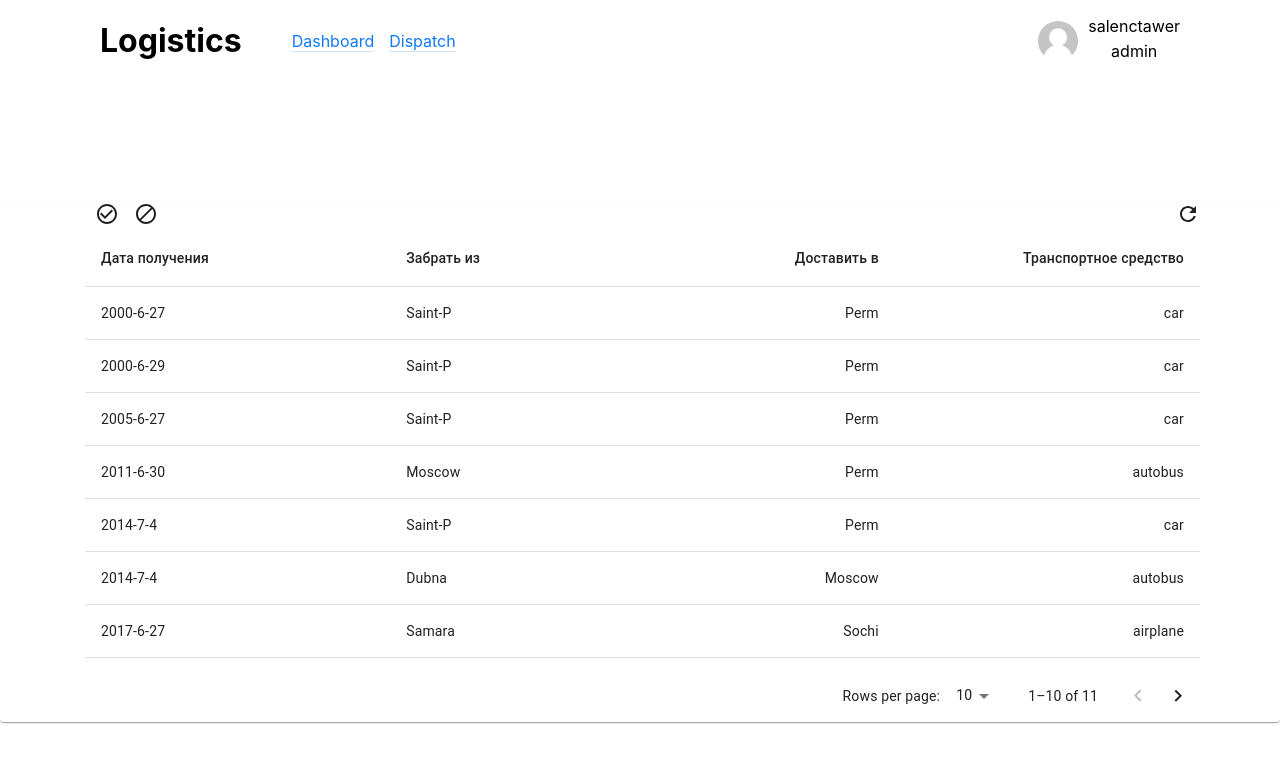
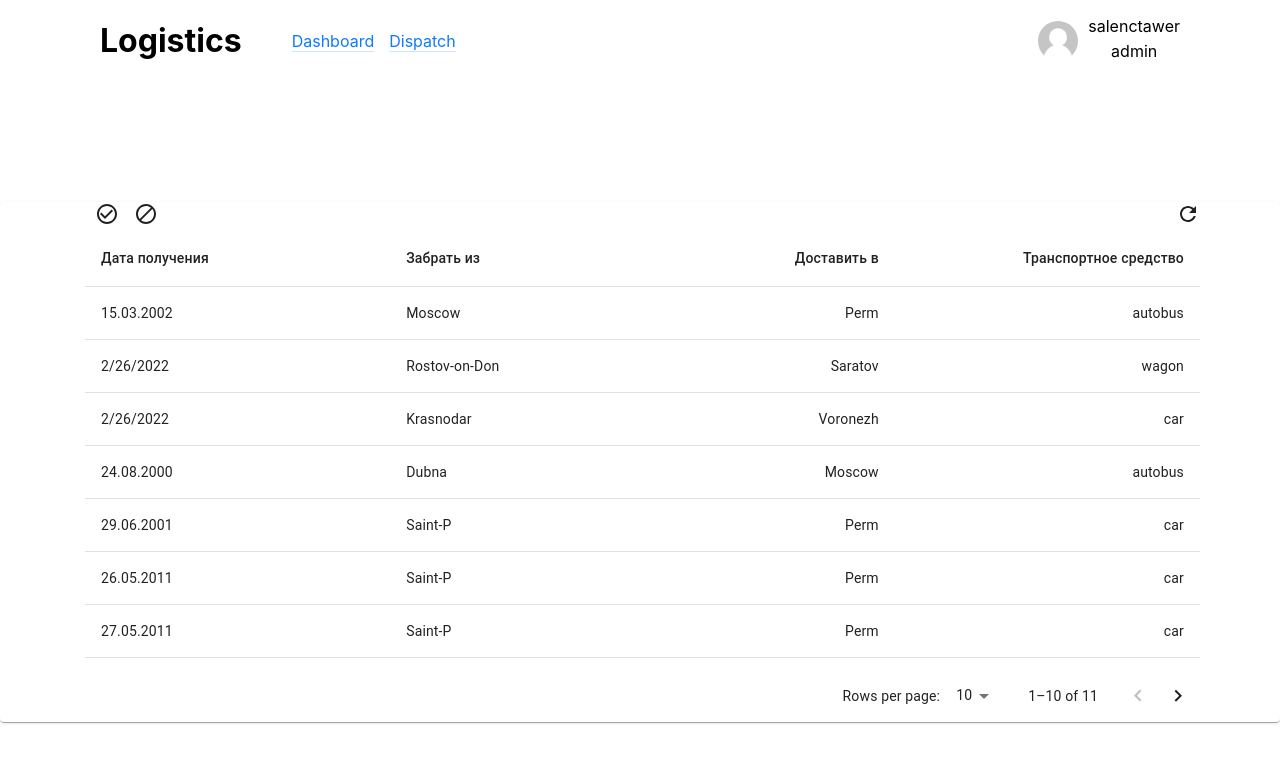
Before and after one commit to salenctawer/testovoe, a React (Create React App) app: page /dispatch in a window 1280 px wide. Shown: the top 762 px of the page. Built offline with nearby package versions, Linux system fonts and the light colour scheme.

Commit message:
fiex bugs

```diff
--- a/package.json
+++ b/package.json
@@ -16,8 +16,10 @@
     "@types/react": "^17.0.39",
     "@types/react-dom": "^17.0.11",
     "lodash": "^4.17.21",
+    "moment": "^2.29.1",
     "react": "^17.0.2",
     "react-dom": "^17.0.2",
+    "react-moment": "^1.1.1",
     "react-redux": "^7.2.6",
     "react-router-dom": "^6.2.1",
     "react-scripts": "5.0.0",
--- a/src/components/Dispatch/Dispatch.tsx
+++ b/src/components/Dispatch/Dispatch.tsx
@@ -13,7 +13,7 @@ import { MapDispatchToPropsType, MapStateToPropsType } from './DispathContainer'
 import RefreshIcon from '@mui/icons-material/Refresh';
 import DoDisturbIcon from '@mui/icons-material/DoDisturb';
 import CheckCircleOutlineIcon from '@mui/icons-material/CheckCircleOutline';
-import styles from './Dispatch.module.scss'
+import styles from './Dispatch.module.scss';
 
 type PropsType = MapStateToPropsType & MapDispatchToPropsType
 
@@ -59,18 +59,14 @@ const vehicles =[
 
     useEffect(() => {
       let timerOne = setInterval(() => {
-        let date = new  Date()
-        let dateYear = date.getUTCFullYear()
-        let dateMonth = date.getUTCMonth()
-        let dateDay = date.getUTCDay()
+        let date = new  Date().toLocaleDateString()
         let pickRandomIndex = Math.floor(Math.random() * cities.length);
         let pick = cities[pickRandomIndex]
         let deliverRandomIndex = Math.floor(Math.random() * cities.length);
         let deliver = cities[deliverRandomIndex]
         let carRandomIndex = Math.floor(Math.random() * vehicles.length);
         let vehicle = vehicles[carRandomIndex]
-        let fullDate = `${dateYear}-${dateMonth}-${dateDay}`
-        props.addObject(fullDate, pick, deliver, vehicle)
+        props.addObject(date, pick, deliver, vehicle)
       }, 2000);
     }, [props.elements]);
     useEffect(()=>{
@@ -87,11 +83,12 @@ const vehicles =[
 
     for(let i=0;i<=2; i++){
       updateObject.sort((a:any, b:any) =>{
-          a = a.received.split("/");
-          b = b.received.split("/");
+          a = a.received.split(".");
+          b = b.received.split(".");
           return a[i]>b[i] ? -1 : a[i]<b[i] ? 1 : 0;
       });
   }
+
 
     const columns: readonly Column[] = [
       { id: 'received', label: 'Дата получения', minWidth: 170 },
--- a/src/redux/dispatchReducer.ts
+++ b/src/redux/dispatchReducer.ts
@@ -5,15 +5,15 @@ const TOGGLE_REFRESH = 'TOGGLE_REFRESH'
 
 let initialState = {
     elements:[
-        {received: '2011-6-30', pick: 'Moscow', deliver:'Perm', vehicle:'autobus'},
-        {received: '2014-7-4', pick: 'Saint-P', deliver:'Perm', vehicle:'car'},
-        {received: '2017-6-27', pick: 'Samara', deliver:'Sochi', vehicle:'airplane'},
-        {received: '2014-7-4', pick: 'Dubna', deliver:'Moscow', vehicle:'autobus'},
-        {received: '2018-6-30', pick: 'Moscow', deliver:'Perm', vehicle:'autobus'},
-        {received: '2005-6-27', pick: 'Saint-P', deliver:'Perm', vehicle:'car'},
-        {received: '2019-6-27', pick: 'Saint-P', deliver:'Perm', vehicle:'car'},
-        {received: '2000-6-27', pick: 'Saint-P', deliver:'Perm', vehicle:'car'},
-        {received: '2000-6-29', pick: 'Saint-P', deliver:'Perm', vehicle:'car'},
+        {received: '30.06.2011', pick: 'Moscow', deliver:'Perm', vehicle:'autobus'},
+        {received: '04.07.2014', pick: 'Saint-P', deliver:'Perm', vehicle:'car'},
+        {received: '27.06.2017', pick: 'Samara', deliver:'Sochi', vehicle:'airplane'},
+        {received: '24.08.2000', pick: 'Dubna', deliver:'Moscow', vehicle:'autobus'},
+        {received: '15.03.2002', pick: 'Moscow', deliver:'Perm', vehicle:'autobus'},
+        {received: '27.06.2011', pick: 'Saint-P', deliver:'Perm', vehicle:'car'},
+        {received: '27.05.2011', pick: 'Saint-P', deliver:'Perm', vehicle:'car'},
+        {received: '26.05.2011', pick: 'Saint-P', deliver:'Perm', vehicle:'car'},
+        {received: '29.06.2001', pick: 'Saint-P', deliver:'Perm', vehicle:'car'},
     ] as Array<ElementsType>
 }
 
```
Also changed, not shown: 1 other file (tests, documents, lock files or other folders).
